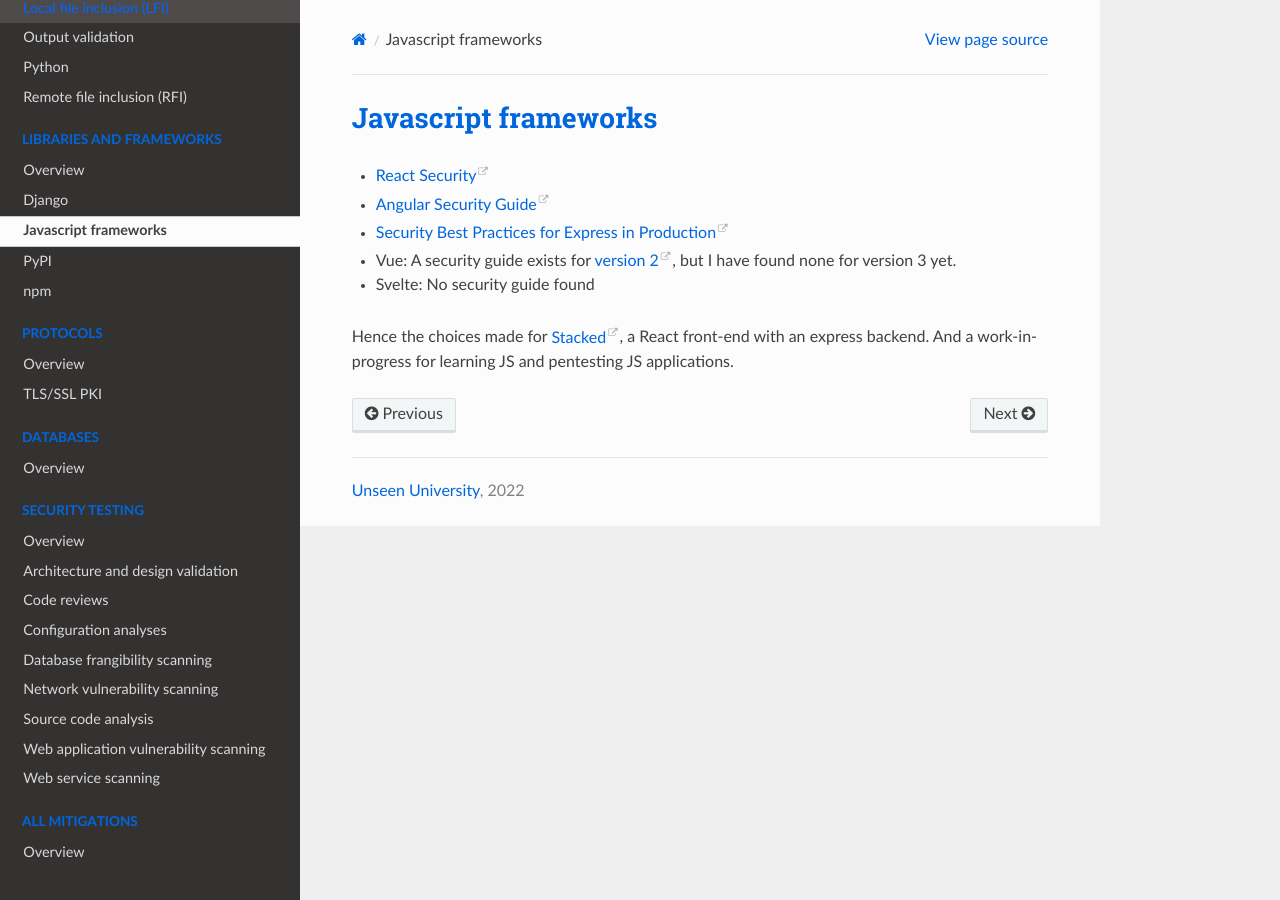
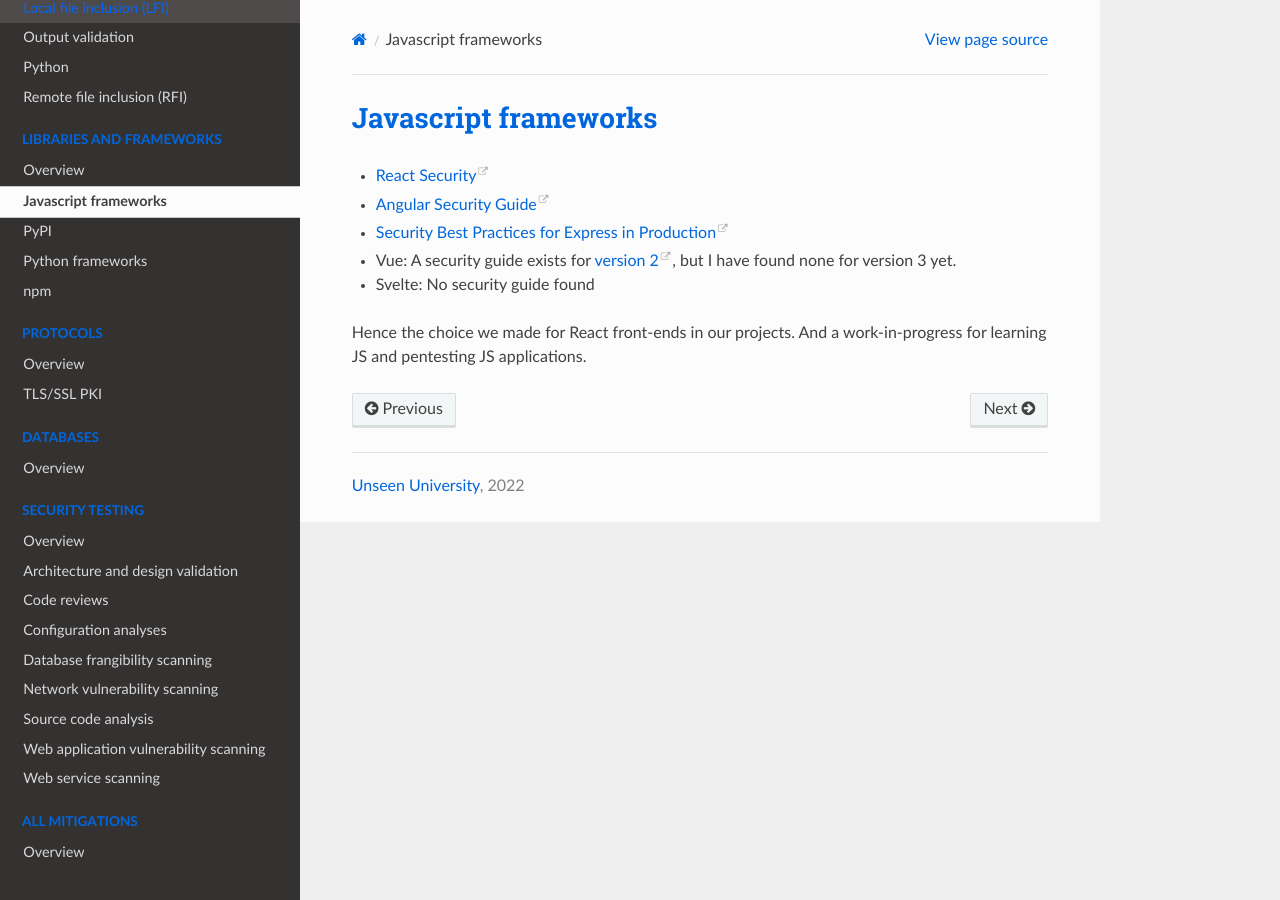
Before and after one commit to tymyrddin/blue-app, a Sphinx documentation site: the page built from source/docs/libraries/JS-Frameworks.md, in a window 1280 px wide. Built offline with Sphinx 7.4.7 and the Read the Docs theme 2.0.0, drawn with Linux system fonts in a browser that asks for light colours.

Commit message:
Frameworks

```diff
--- a/source/docs/libraries/JS-Frameworks.md
+++ b/source/docs/libraries/JS-Frameworks.md
@@ -6,4 +6,4 @@
 * Vue: A security guide exists for [version 2](https://vuejs.org/v2/guide/security.html), but I have found none for version 3 yet.
 * Svelte: No security guide found
 
-Hence the choices made for [Stacked](https://github.com/tymyrddin/stacked), a React front-end with an express backend. And a work-in-progress for learning JS and pentesting JS applications.
+Hence the choice we made for React front-ends in our projects. And a work-in-progress for learning JS and pentesting JS applications.
```
Also changed, not shown: source/docs/libraries/Django.md (deleted, +0 -3 lines), source/docs/libraries/Python-Frameworks.md (added, +4 -0 lines).
